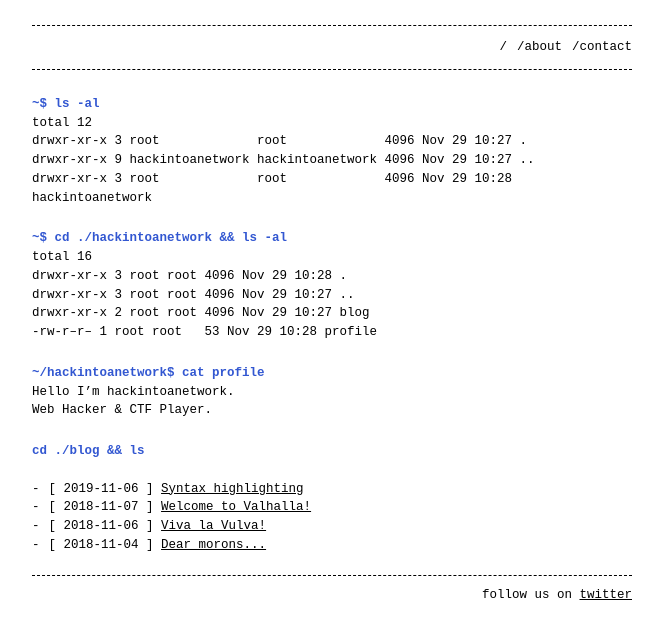
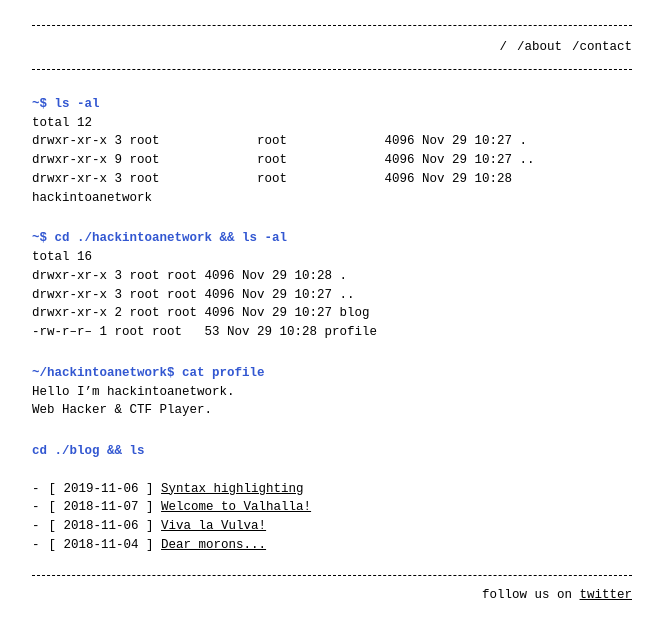
Before and after one commit to hackintoanetwork/hackintoanetwork.github.io, a Jekyll site: the page built from index.md, in a window 1280 px wide. Shown: the top 639 px of the page, without its empty margins (308-971 px from the left). Built offline with Jekyll 4.4.1, drawn with Linux system fonts in a browser that asks for light colours.

Commit message:
Update index.md

```diff
--- a/index.md
+++ b/index.md
@@ -7,7 +7,7 @@ permalink: /
 
 total 12
 drwxr-xr-x 3 root             root             4096 Nov 29 10:27 .
-drwxr-xr-x 9 hackintoanetwork hackintoanetwork 4096 Nov 29 10:27 ..
+drwxr-xr-x 9 root             root             4096 Nov 29 10:27 ..
 drwxr-xr-x 3 root             root             4096 Nov 29 10:28 hackintoanetwork
 
 # ~$ cd ./hackintoanetwork && ls -al
```
